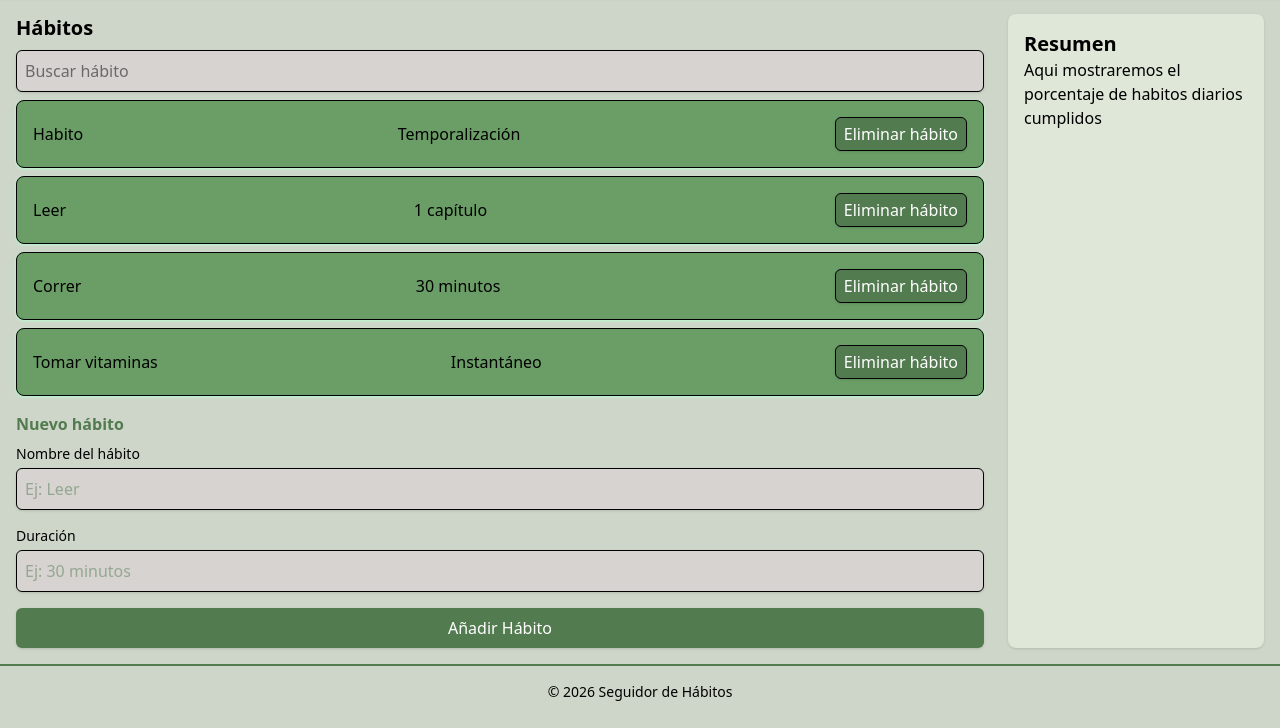
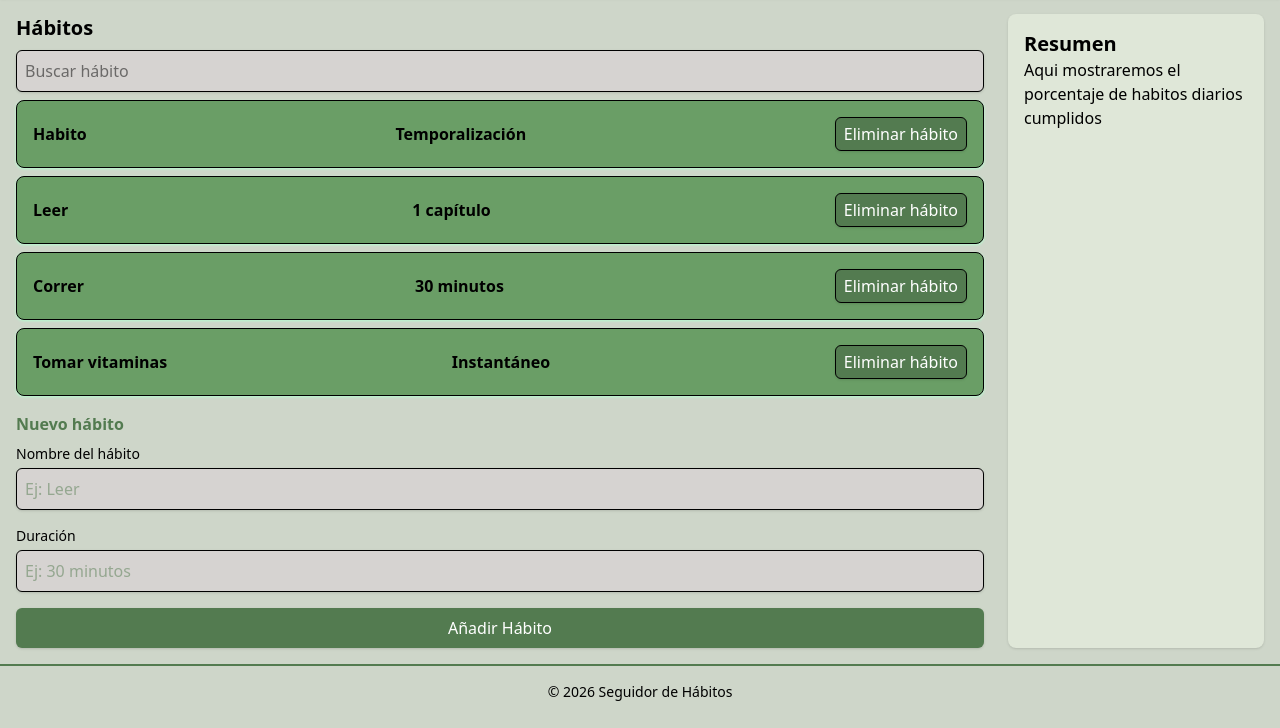
Before and after one commit to antoniogujim/taskflow-project, a website: page index.html in a window 1280 px wide. Shown: the part 72-800 px from the top of the page. Drawn offline with Linux system fonts and the light colour scheme.

Commit message:
Mejora accesibilidad y estilos en tarjetas de hábitos
Añadido atributo aria-label dinámico al botón de eliminar para mejorar accesibilidad. Aplicado font-semibold al nombre y tiempo en el template de hábitos para reforzar la jerarquía visual.

```diff
--- a/app.js
+++ b/app.js
@@ -26,6 +26,7 @@ function crearHabito(habito) {
 	li.dataset.id = habito.id;
 	clon.querySelector(".nombre").textContent = habito.habito;
 	clon.querySelector(".tiempo").textContent = habito.tiempo;
+	clon.querySelector("button").setAttribute("aria-label", "Eliminar hábito: " + habito.habito);
 	clon.querySelector("button").addEventListener("click", function () {
 		li.remove();
 		habitos = habitos.filter(function (habitoGuardado) {
--- a/index.html
+++ b/index.html
@@ -81,8 +81,8 @@
 		<template id="habito-template">
 			<li>
 				<div class="flex flex-col sm:flex-row gap-4 justify-between sm:items-center border border-black bg-base-claro p-4 rounded-lg shadow shadow-green-200 transition-all duration-300 hover:bg-base hover:shadow-md hover:scale-[1.02] dark:bg-dark-tarjeta dark:border-gray-500">
-					<h3 class="nombre"></h3>
-					<span class="tiempo"></span>
+					<h3 class="nombre font-semibold"></h3>
+					<span class="tiempo font-semibold"></span>
 					<button
 						type="button"
 						class="border border-black px-2 py-1 rounded-md shadow-sm cursor-pointer bg-base text-white hover:bg-base-oscuro hover:shadow-md transition-all duration-300 dark:bg-dark-tarjeta dark:border-gray-500 focus:outline-none focus:ring-2 focus:ring-base-oscuro"
```
